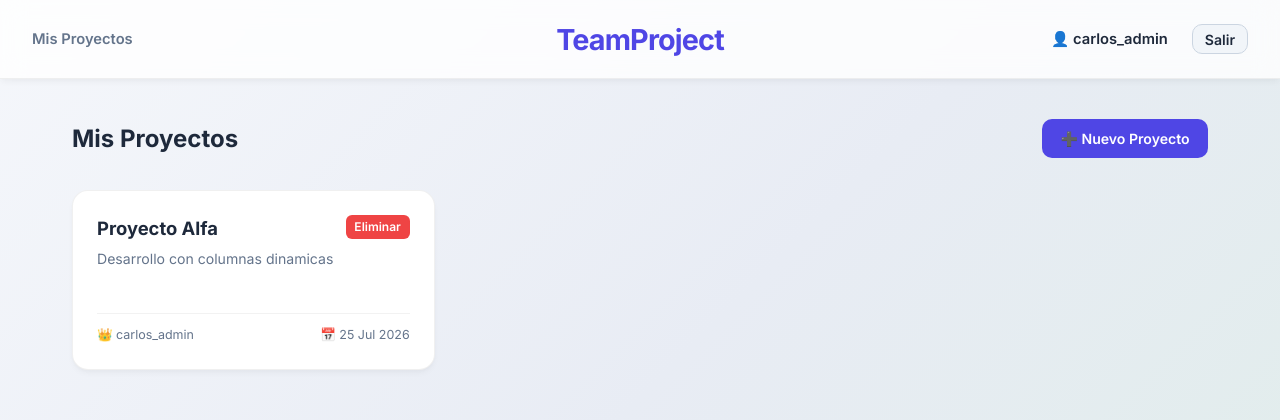
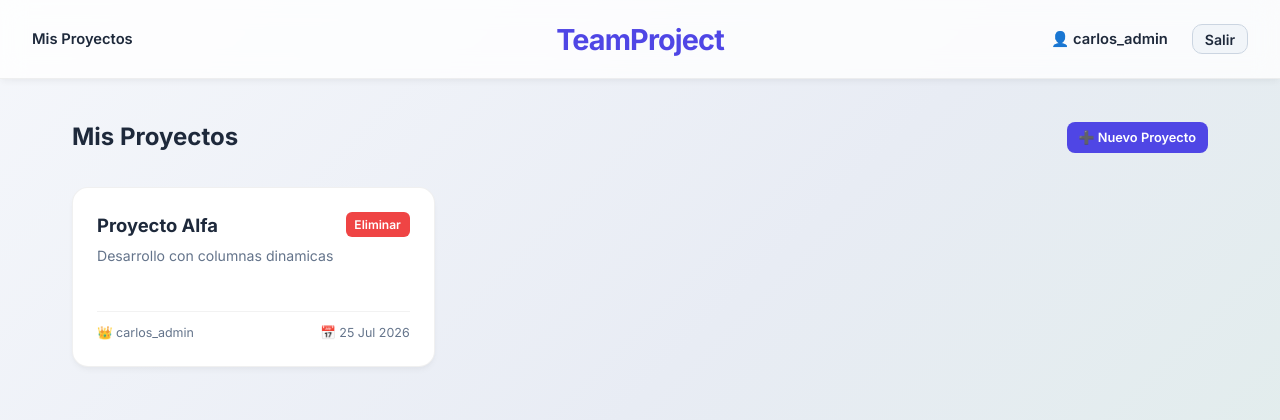
Before and after one commit to CarlosPadron95/TeamProject, a Django app: page / in a window 1280 px wide. Shown: the top 420 px of the page. Run offline with Django 5.2, Linux system fonts and the light colour scheme; a user stored in the database is signed in; data comes from the database, SQL or seed files in the repository.

Commit message:
style: cambiar color de enlace Mis Proyectos a negro con hover azul y ajustar tamano del boton Nuevo Proyecto

```diff
--- a/static/css/styles.css
+++ b/static/css/styles.css
@@ -98,7 +98,7 @@ body {
 }
 
 .nav-link {
-    color: var(--text-muted);
+    color: var(--text-main);
     text-decoration: none;
     font-size: 0.92rem;
     font-weight: 600;
@@ -123,7 +123,17 @@ body {
     display: flex;
     justify-content: space-between;
     align-items: center;
+    gap: 1rem;
     margin-bottom: 2rem;
+    flex-wrap: wrap;
+}
+
+.btn-sm-new-project {
+    padding: 0.38rem 0.75rem !important;
+    font-size: 0.8rem !important;
+    flex-shrink: 0;
+    white-space: nowrap;
+    border-radius: 8px !important;
 }
 
 .boards-grid {
--- a/templates/base.html
+++ b/templates/base.html
@@ -12,7 +12,7 @@
     <link rel="preconnect" href="https://fonts.gstatic.com" crossorigin>
     <link href="https://fonts.googleapis.com/css2?family=Inter:wght@400;500;600;700&display=swap" rel="stylesheet">
     <!-- Estilos CSS -->
-    <link rel="stylesheet" href="{% static 'css/styles.css' %}?v=1.4">
+    <link rel="stylesheet" href="{% static 'css/styles.css' %}?v=1.5">
 </head>
 <body>
     <!-- --- NAVEGACIÓN --- -->
--- a/templates/projects/project_list.html
+++ b/templates/projects/project_list.html
@@ -4,7 +4,7 @@
 <div class="boards-header">
     <h2>Mis Proyectos</h2>
     {% if projects %}
-        <a href="{% url 'project_create' %}" class="btn btn-primary">➕ Nuevo Proyecto</a>
+        <a href="{% url 'project_create' %}" class="btn btn-primary btn-sm-new-project">➕ Nuevo Proyecto</a>
     {% endif %}
 </div>
 
```
